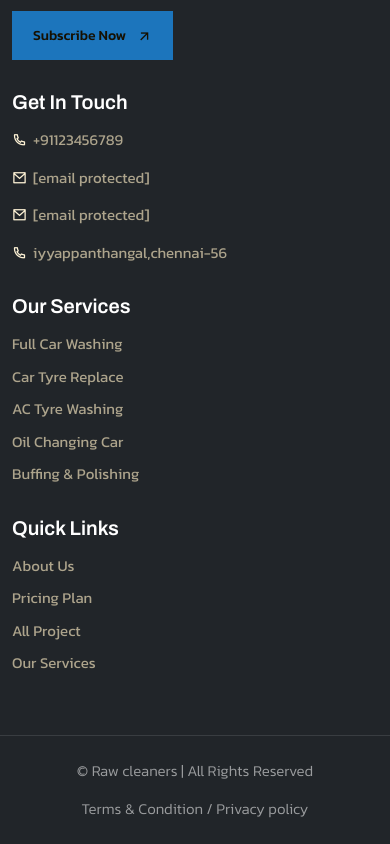
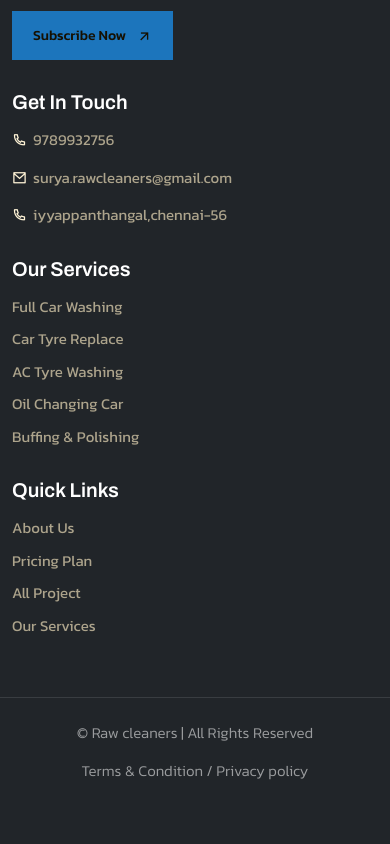
Before and after one commit to hyprbyte/LandingPage, a plain HTML site: page index.html in a window 390 px wide. Shown: the part 10717-11561 px from the top of the page. After the commit the page ends 11523 px from the top, so only its background shows below. Drawn offline with Linux system fonts and the light colour scheme.

Commit message:
added phone and mail

```diff
--- a/index.html
+++ b/index.html
@@ -1599,9 +1599,9 @@
                 <ul class="get-info ps-0 mb-0 list-unstyled">
                   <li class="d-flex align-items-center">
                     <i class="ri-phone-line"></i>
-                    <a href="tel:+45993939990">+91123456789</a>
+                    <a href="tel:+45993939990">9789932756</a>
                   </li>
-                  <li class="d-flex align-items-center">
+                  <!-- <li class="d-flex align-items-center">
                     <i class="ri-mail-line"></i>
                     <a
                       href="/cdn-cgi/l/email-protection#6d05080101022d03040a081f430e0200"
@@ -1611,14 +1611,14 @@
                         >[email&#160;protected]</span
                       ></a
                     >
-                  </li>
+                  </li> -->
                   <li class="d-flex align-items-center">
                     <i class="ri-mail-line"></i>
-                    <a href="tel:niger@gmail.com"
+                    <a
                       ><span
                         class="__cf_email__"
                         data-cfemail="cea0a7a9abbc8ea9a3afa7a2e0ada1a3"
-                        >[email&#160;protected]</span
+                        >surya.rawcleaners@gmail.com</span
                       ></a
                     >
                   </li>
```
